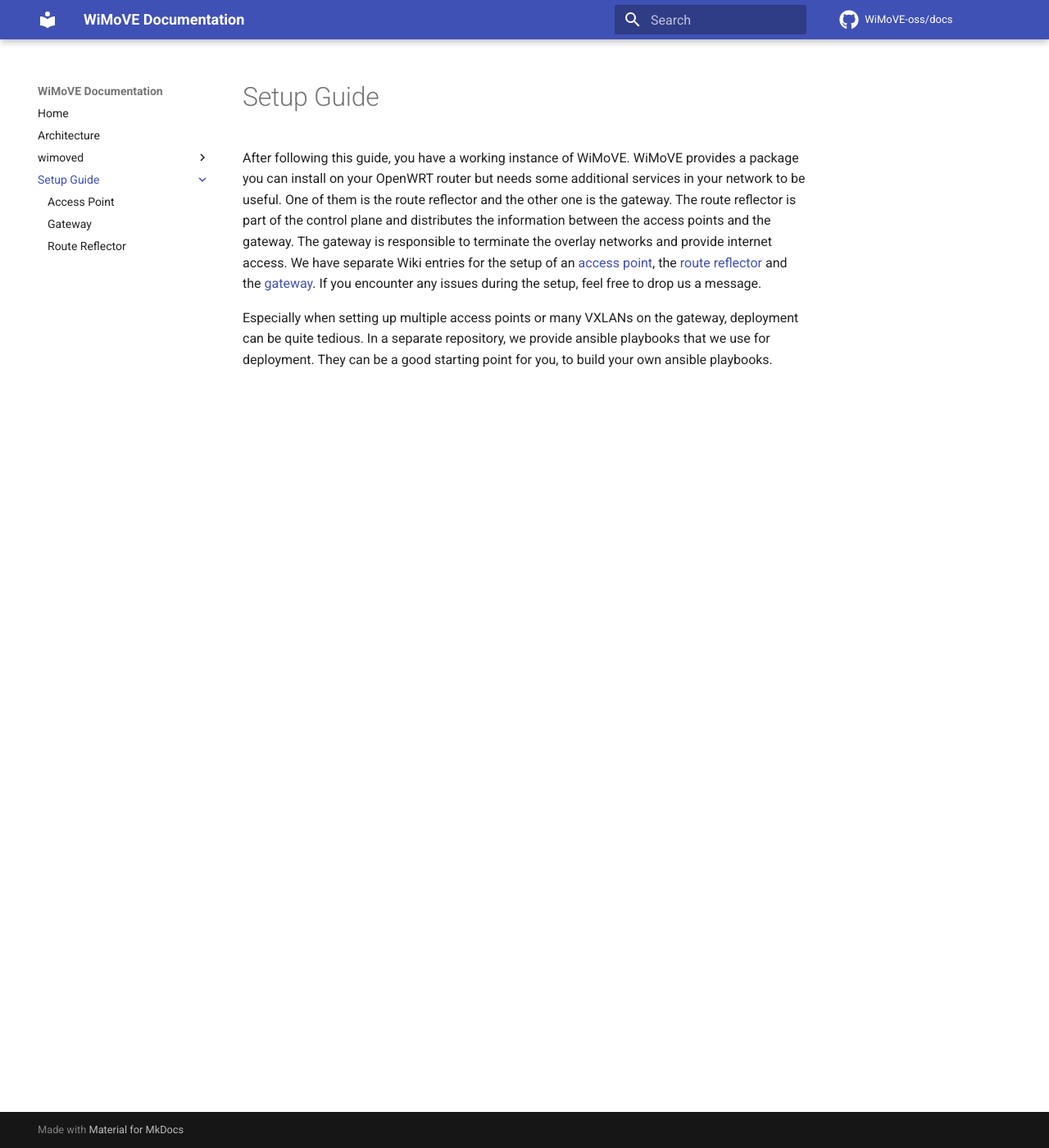
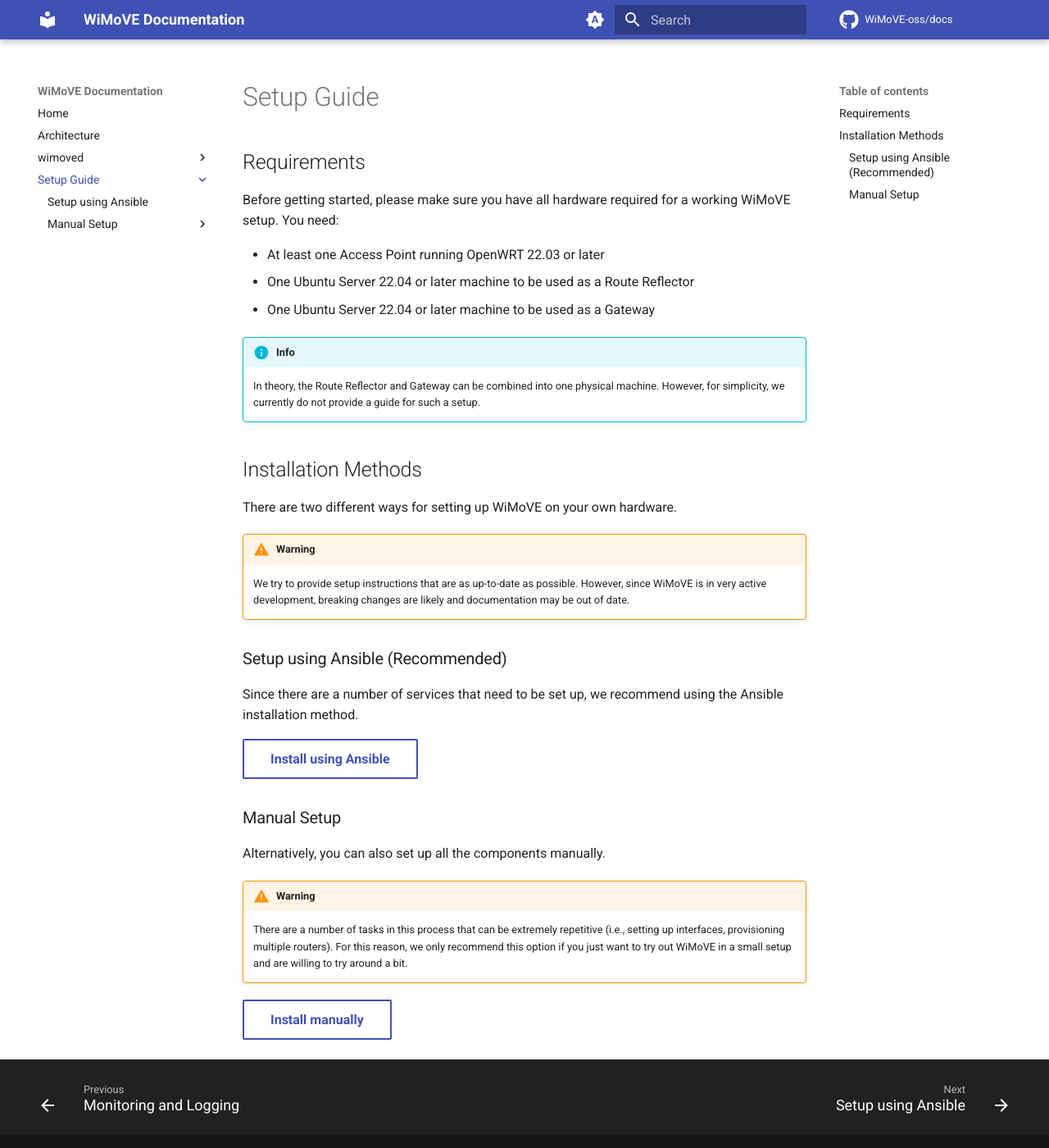
Before and after one commit to WiMoVE-OSS/docs, an MkDocs documentation site: the page built from docs/setup/index.md, in a window 1280 px wide and 1400 px high. Shown: the whole window at 82% size. Built offline with MkDocs 1.6.1 and Material for MkDocs 9.7.7, drawn with Linux system fonts in a browser that asks for light colours; comment, search, counter and statistics services are not loaded.

Commit message:
Update AP setup guide

```diff
--- a/docs/setup/index.md
+++ b/docs/setup/index.md
@@ -1,5 +1,40 @@
 # Setup Guide
 
-After following this guide, you have a working instance of WiMoVE. WiMoVE provides a package you can install on your OpenWRT router but needs some additional services in your network to be useful. One of them is the route reflector and the other one is the gateway. The route reflector is part of the control plane and distributes the information between the access points and the gateway. The gateway is responsible to terminate the overlay networks and provide internet access. We have separate Wiki entries for the setup of an [access point](https://github.com/WiMoVE-OSS/WiMoVE/wiki/Setup---Access-Point), the [route reflector](https://github.com/WiMoVE-OSS/WiMoVE/wiki/Setup---Route-Reflector) and the [gateway](https://github.com/WiMoVE-OSS/WiMoVE/wiki/Setup-gateway). If you encounter any issues during the setup, feel free to drop us a message.
+## Requirements
 
-Especially when setting up multiple access points or many VXLANs on the gateway, deployment can be quite tedious. In a separate repository, we provide ansible playbooks that we use for deployment. They can be a good starting point for you, to build your own ansible playbooks.
+Before getting started, please make sure you have all hardware required for a working WiMoVE setup.
+You need:
+
+- At least one Access Point running OpenWRT 22.03 or later
+- One Ubuntu Server 22.04 or later machine to be used as a Route Reflector
+- One Ubuntu Server 22.04 or later machine to be used as a Gateway
+
+!!! info
+
+    In theory, the Route Reflector and Gateway can be combined into one physical machine. However, for simplicity, we currently do not provide a guide for such a setup.
+
+## Installation Methods
+
+There are two different ways for setting up WiMoVE on your own hardware.
+
+!!! warning
+
+    We try to provide setup instructions that are as up-to-date as possible. However, since WiMoVE is in very active development, breaking changes are likely and documentation may be out of date.
+
+### Setup using Ansible (Recommended)
+
+Since there are a number of services that need to be set up, we recommend using the Ansible installation method.
+
+[Install using Ansible](ansible_setup.md){ .md-button }
+
+
+### Manual Setup
+
+Alternatively, you can also set up all the components manually.
+
+!!! warning
+
+    There are a number of tasks in this process that can be extremely repetitive (i.e., setting up interfaces, provisioning multiple routers).
+    For this reason, we only recommend this option if you just want to try out WiMoVE in a small setup and are willing to try around a bit.
+
+[Install manually](manual/){ .md-button }
--- a/mkdocs.yml
+++ b/mkdocs.yml
@@ -8,8 +8,31 @@
     - navigation.instant
     - navigation.indexes
     - content.code.copy
+    - navigation.footer
   icon:
     repo: fontawesome/brands/github
+  palette:
+    # Palette toggle for automatic mode
+    - media: "(prefers-color-scheme)"
+      toggle:
+        icon: material/brightness-auto
+        name: Switch to light mode
+
+    # Palette toggle for light mode
+    - media: "(prefers-color-scheme: light)"
+      scheme: default
+      toggle:
+        icon: material/brightness-7
+        name: Switch to dark mode
+
+    # Palette toggle for dark mode
+    - media: "(prefers-color-scheme: dark)"
+      scheme: slate
+      primary: blue
+      accent: cyan
+      toggle:
+        icon: material/brightness-4
+        name: Switch to system preference
 nav:
   - Home: index.md
   - Architecture:
@@ -21,11 +44,15 @@
     - Monitoring and Logging: wimoved/monitoring_and_logging.md
   - Setup Guide:
     - setup/index.md
-    - Access Point: setup/access_point.md
-    - Gateway: setup/gateway.md
-    - Route Reflector: setup/route_reflector.md
+    - Setup using Ansible: setup/ansible_setup.md
+    - Manual Setup:
+      - setup/manual/index.md
+      - Access Point: setup/manual/access_point.md
+      - Gateway: setup/manual/gateway.md
+      - Route Reflector: setup/manual/route_reflector.md
 markdown_extensions:
   - footnotes
   - admonition
   - pymdownx.details
   - pymdownx.superfences
+  - attr_list
```
Also changed, not shown: docs/setup/access_point.md (deleted, +0 -44 lines), docs/setup/manual/access_point.md (added, +218 -0 lines), docs/setup/manual/index.md (added, +16 -0 lines), docs/setup/ansible_setup.md (added), docs/setup/manual/gateway.md (renamed from docs/setup/gateway.md), docs/setup/manual/route_reflector.md (renamed from docs/setup/route_reflector.md).
